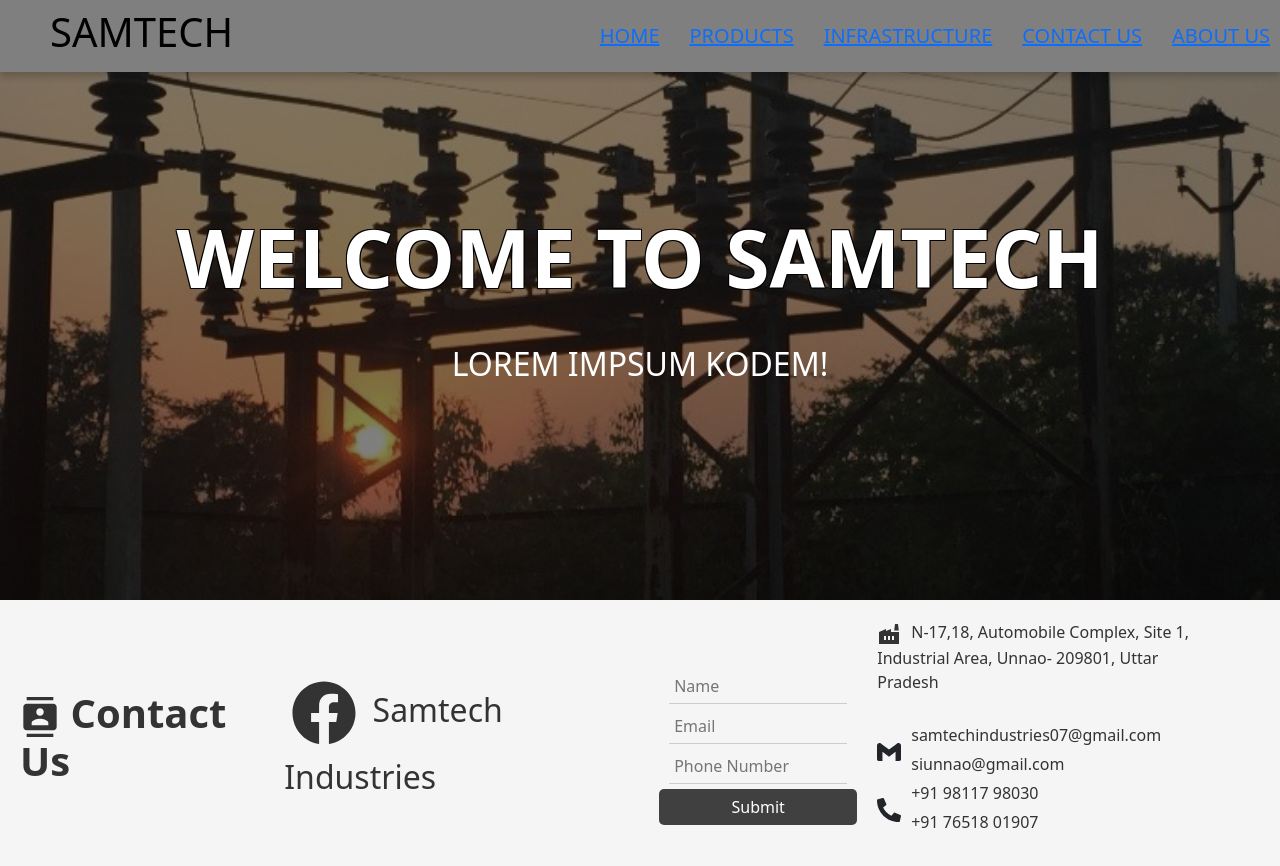
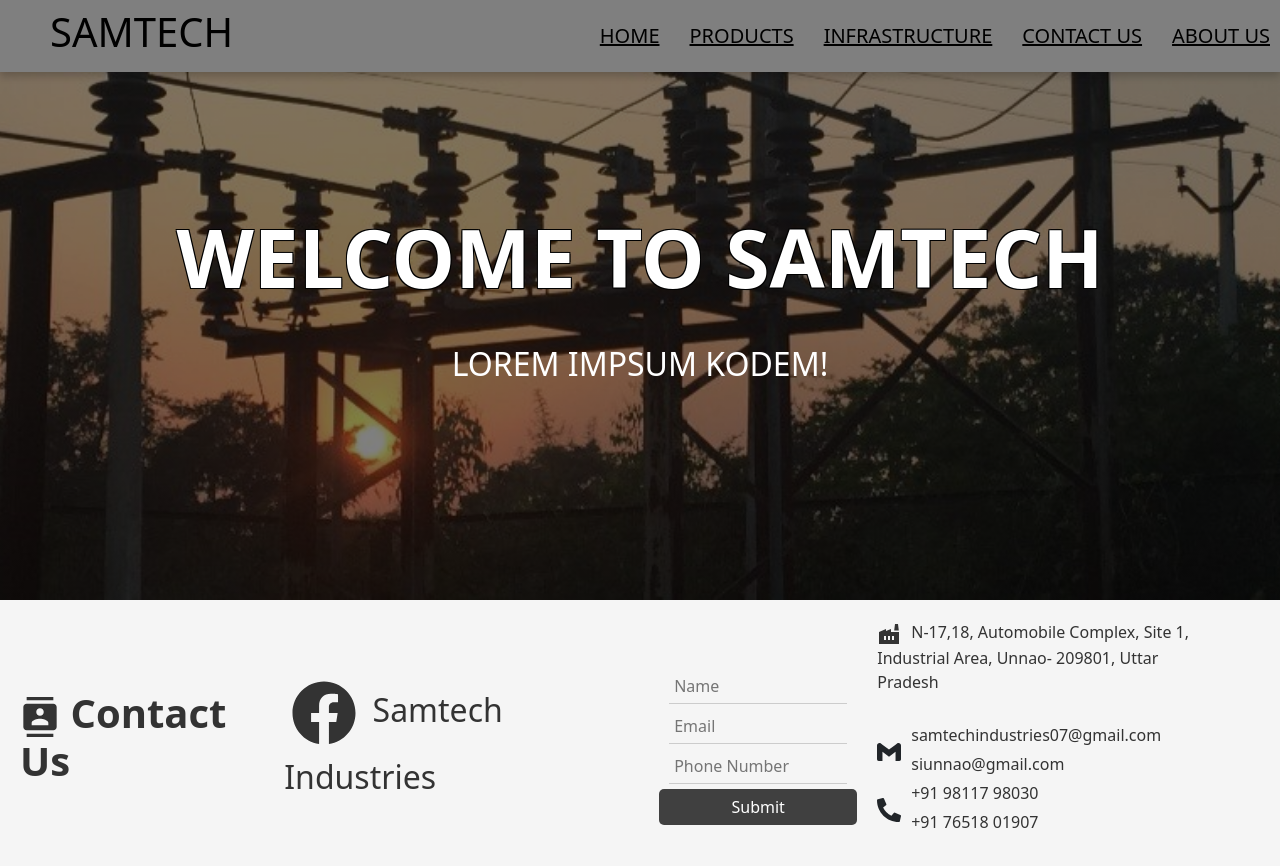
Before and after one commit to sarthak25sharma/SamTech, a React (Create React App) app in the folder sam/: page / in a window 1280 px wide. Shown: the top 866 px of the page. Built offline with nearby package versions, Linux system fonts and the light colour scheme.

Commit message:
Update Navbar.css

```diff
--- a/sam/src/Navbar.css
+++ b/sam/src/Navbar.css
@@ -16,6 +16,13 @@
 }
 
 
+.nav-menu a {
+  color: #000000; /* Set text color to black */
+}
+
+.nav-menu li.active a {
+  color: #000000; /* Set text color to black */
+}
 
 .nav-menu {
   display: flex;
```
